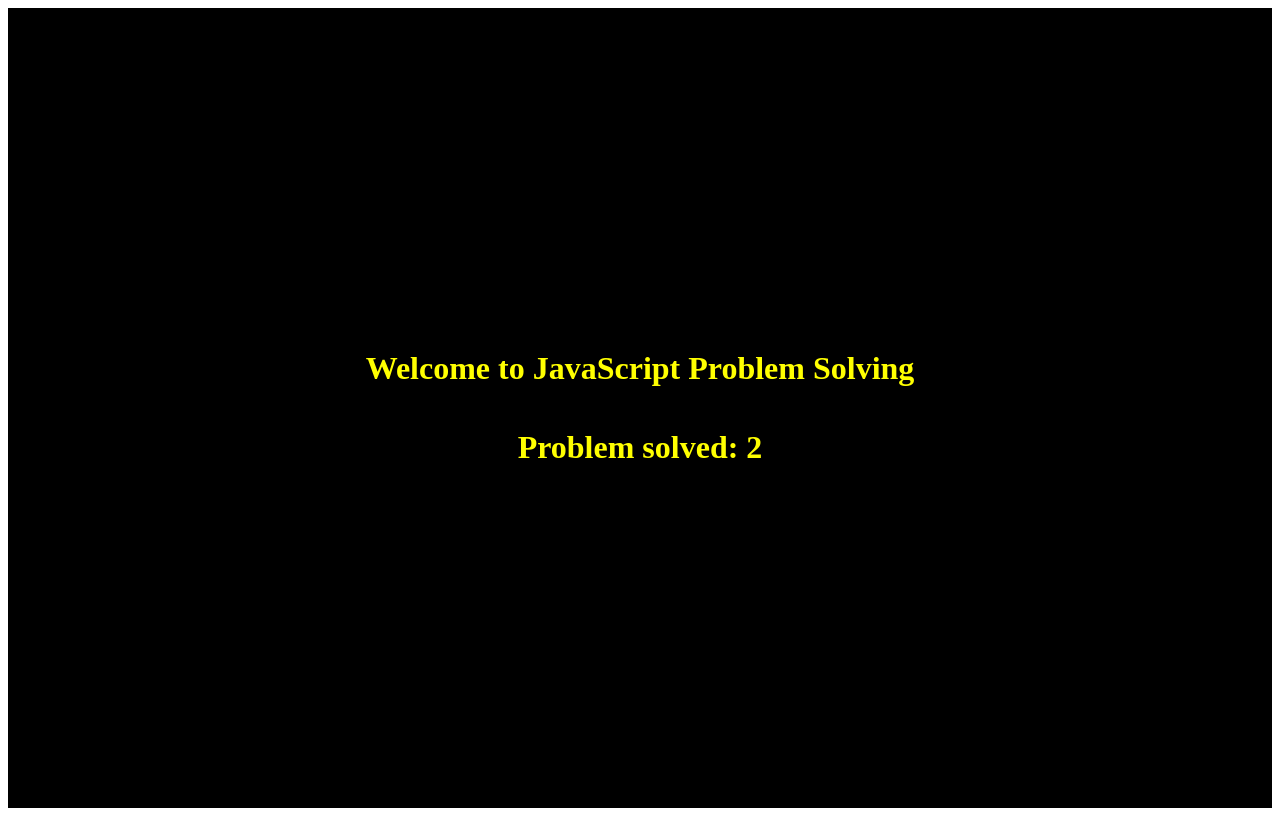
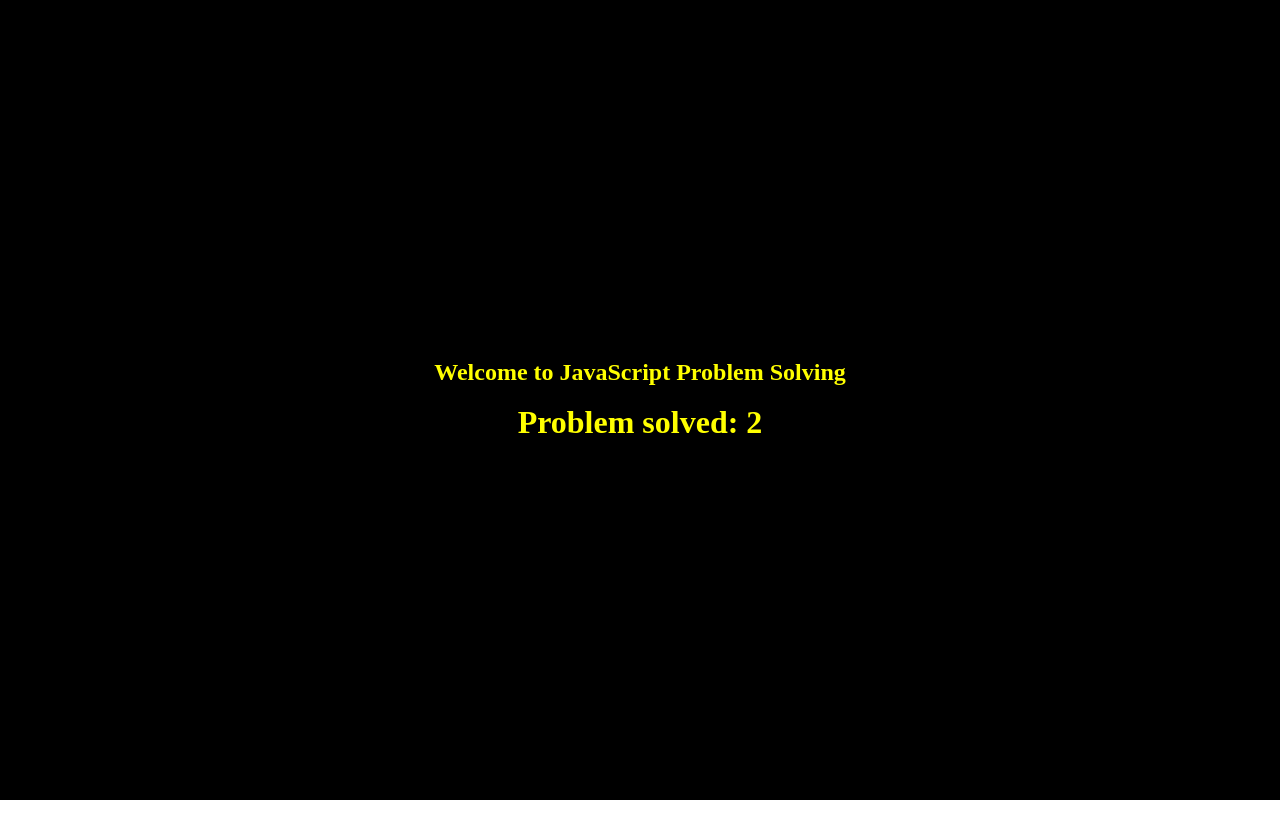
Before and after one commit to tigermursa/JavaScript-Problem-Solving, a plain HTML site: page index.html in a window 1280 px wide. Drawn offline with Linux system fonts and the light colour scheme.

Commit message:
"updated little design"

```diff
--- a/index.html
+++ b/index.html
@@ -5,21 +5,13 @@
     <meta name="viewport" content="width=device-width, initial-scale=1.0" />
     <!-- <script defer src="LongestWordIntheArray.js"></script> -->
     <script defer src="HashTagGenerator.js"></script>
+    <link rel="stylesheet" href="/styles.css" />
     <title>Java Script Problem</title>
   </head>
   <body>
-    <div
-      style="
-        display: flex;
-        flex-direction: column;
-        justify-content: center;
-        align-items: center;
-        height: 100vh;
-        background-color: black;
-        color: yellow
-      "
-    >
-      <h1>Welcome to JavaScript Problem Solving</h1>
+    <div class="view">
+      <h2>Welcome to JavaScript Problem Solving</h2>
+      <br />
       <h1>Problem solved: 2</h1>
     </div>
   </body>
--- /dev/null
+++ b/styles.css
@@ -0,0 +1,14 @@
+.view {
+  margin: 0;
+  display: flex;
+  flex-direction: column;
+  justify-content: center;
+  align-items: center;
+  height: 100vh;
+  background-color: black;
+  color: yellow;
+}
+
+* {
+  margin: 0;
+}
```
